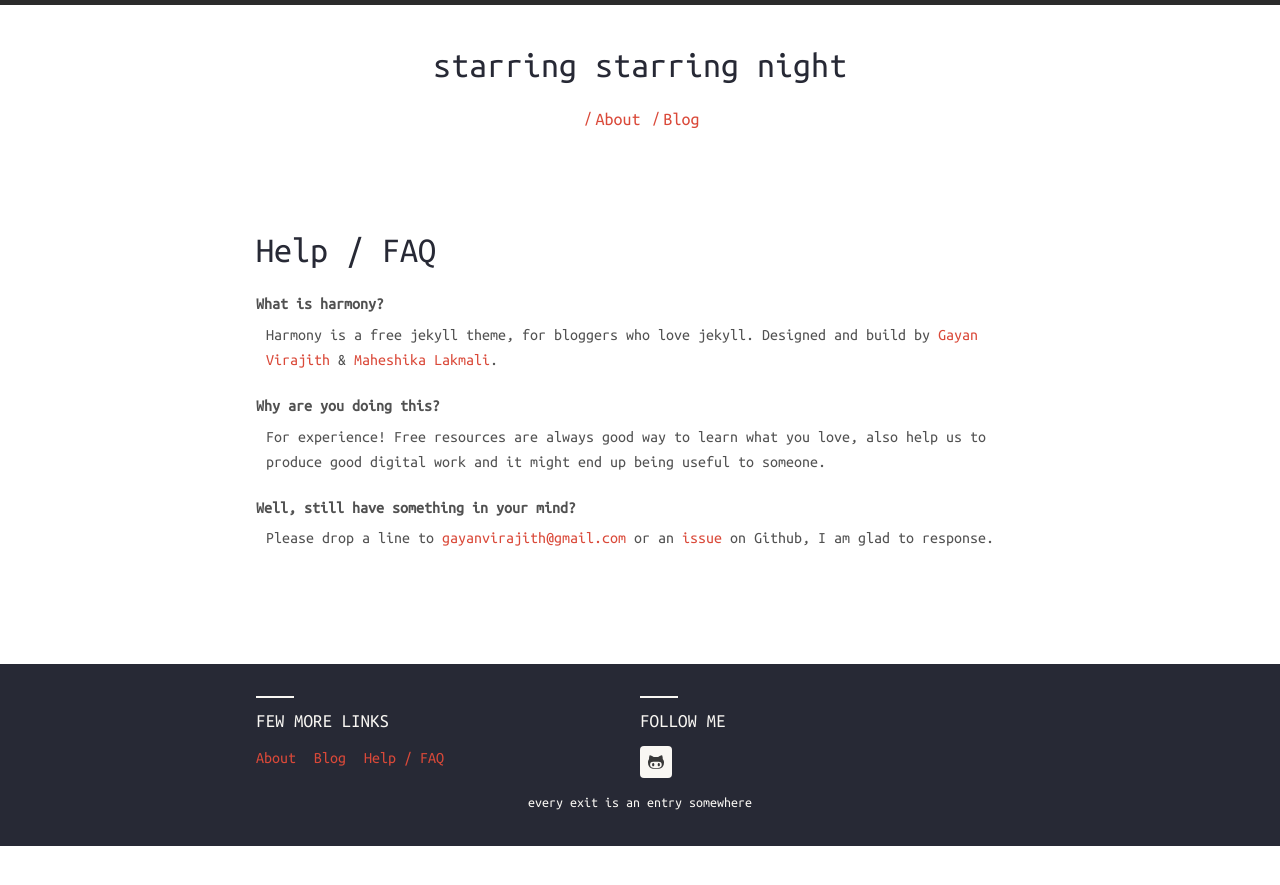
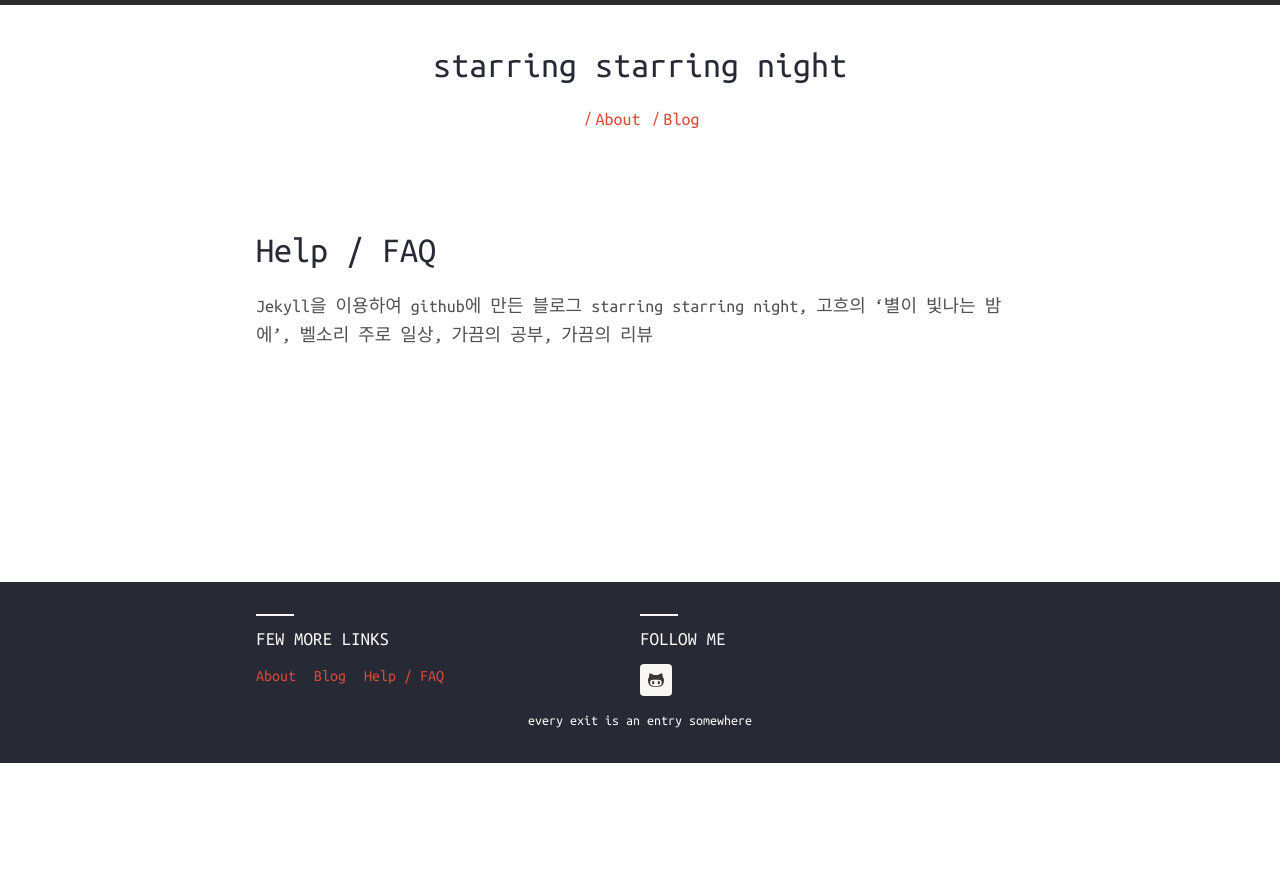
Before and after one commit to hahajh/hahajh.github.com, a Jekyll site: the page built from faq.md, in a window 1280 px wide. Shown: the top 885 px of the page. Built offline with Jekyll 4.4.1, drawn with Linux system fonts in a browser that asks for light colours; nearby versions of some CDN libraries.

```diff
--- a/faq.md
+++ b/faq.md
@@ -3,11 +3,6 @@ layout: page
 title: Help / FAQ
 ---
 
-What is harmony?
-: Harmony is a free jekyll theme, for bloggers who love jekyll. Designed and build by [Gayan Virajith](http://gayanvirajith.github.io) & [Maheshika Lakmali](http://maheshikalakmali.github.io).
-
-Why are you doing this?
-: For experience! Free resources are always good way to learn what you love, also help us to produce good digital work and it might end up being useful to someone.
-
-Well, still have something in your mind?
-: Please drop a line to [gayanvirajith@gmail.com](gayanvirajith@gmail.com) or an [issue](https://github.com/gayanvirajith/harmony/issues/new) on Github, I am glad to response.
+Jekyll을 이용하여 github에 만든 블로그
+starring starring night, 고흐의 '별이 빛나는 밤에', 벨소리
+주로 일상, 가끔의 공부, 가끔의 리뷰
```
Also changed, not shown: about.md (+2 -5 lines).
